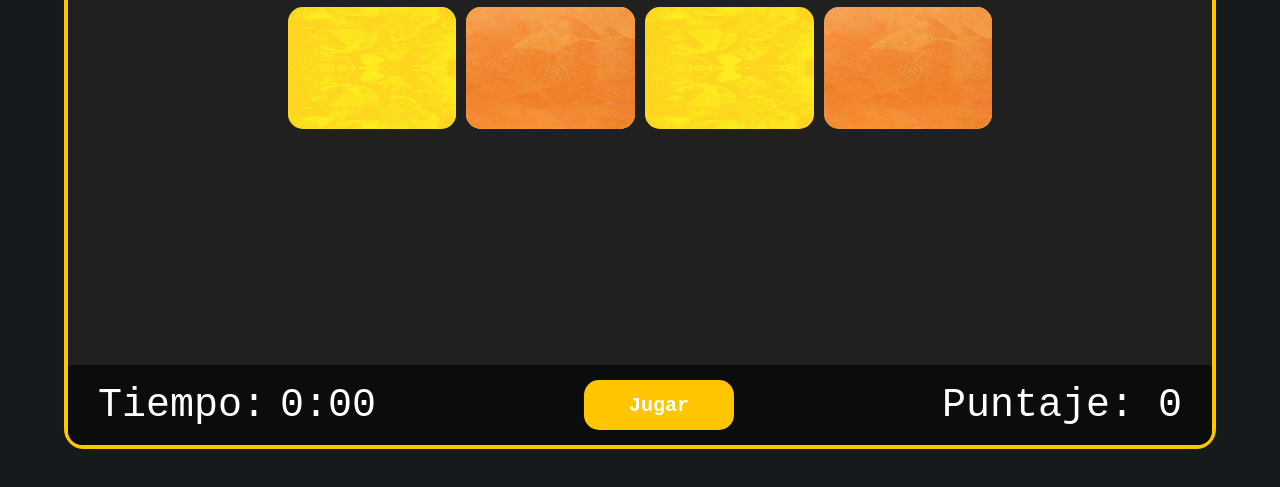
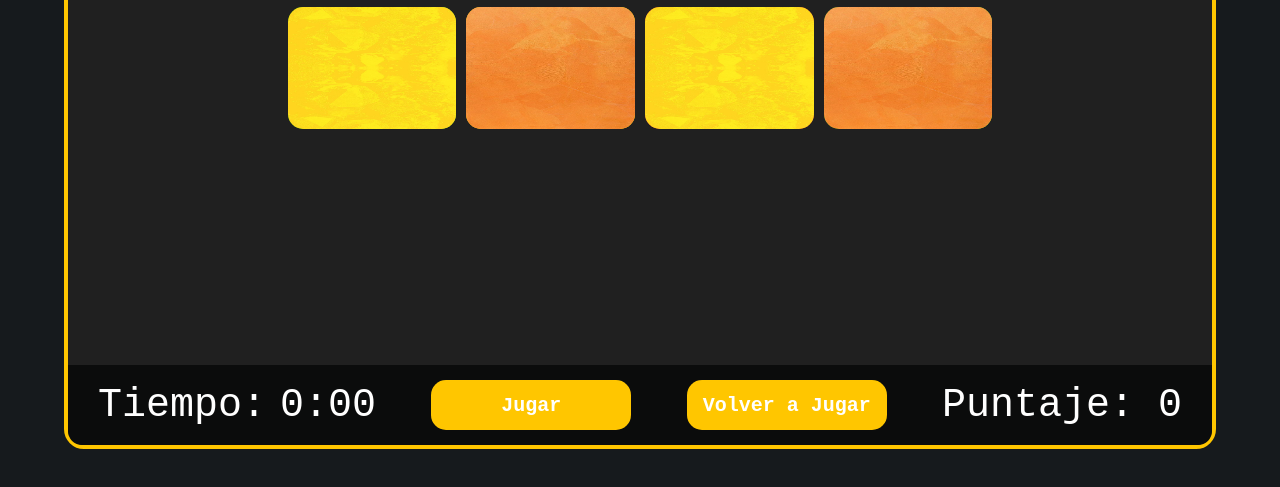
Before and after one commit to DPooL2004/JuegoDeMemoria, a plain HTML site: page index.html in a window 1280 px wide. Shown: the part 311-798 px from the top of the page. Drawn offline with Linux system fonts and the light colour scheme; a web font is replaced by a local one.

Commit message:
Actualizacion JUEGO TERMINADO

```diff
--- a/index.html
+++ b/index.html
@@ -217,6 +217,9 @@
                 <div id="botonJugar" class="botonJuego">
                     <span id="txt">Jugar</span>
                 </div>
+                <div class="botonJuego">
+                    <a id="txt" href="index.html">Volver a Jugar</a>
+                </div>
                 <div class="puntaje">
                     <span>Puntaje: </span>
                     <span id="score">0</span>
--- a/index.js
+++ b/index.js
@@ -213,7 +213,8 @@ function animaciones(){
             }
             if (tiempo==0){
                 clearInterval(finTime);
-                alert('Se acabo el tiempo!')
+                document.querySelector('.cards').classList.add("ocultar")
+                temporizador.innerHTML = 'Se acabó el tiempo';
             }
         },1000)
     }
--- a/style.css
+++ b/style.css
@@ -34,7 +34,7 @@ body{
     background-color: #ffc600;
     border-radius: 15px;
     cursor: pointer;
-    width: 150px;
+    width: 200px;
     height: 50px;
     display: flex;
     align-items: center;
@@ -51,6 +51,14 @@ body{
     font-weight: bold;
     font-family: "Kode Mono", monospace;
     font-size: 20px;
+}
+
+.botonJuego a{
+    color: white;
+    font-weight: bold;
+    font-family: "Kode Mono", monospace;
+    font-size: 20px;
+    text-decoration: none;
 }
 
 .controladores{
```
